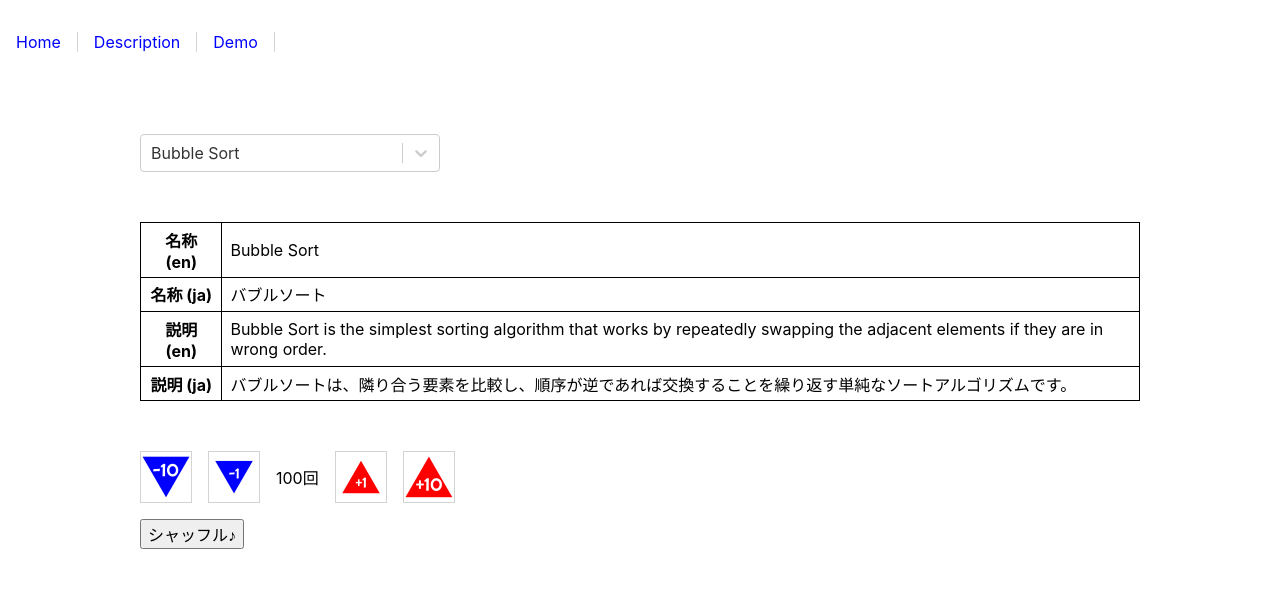
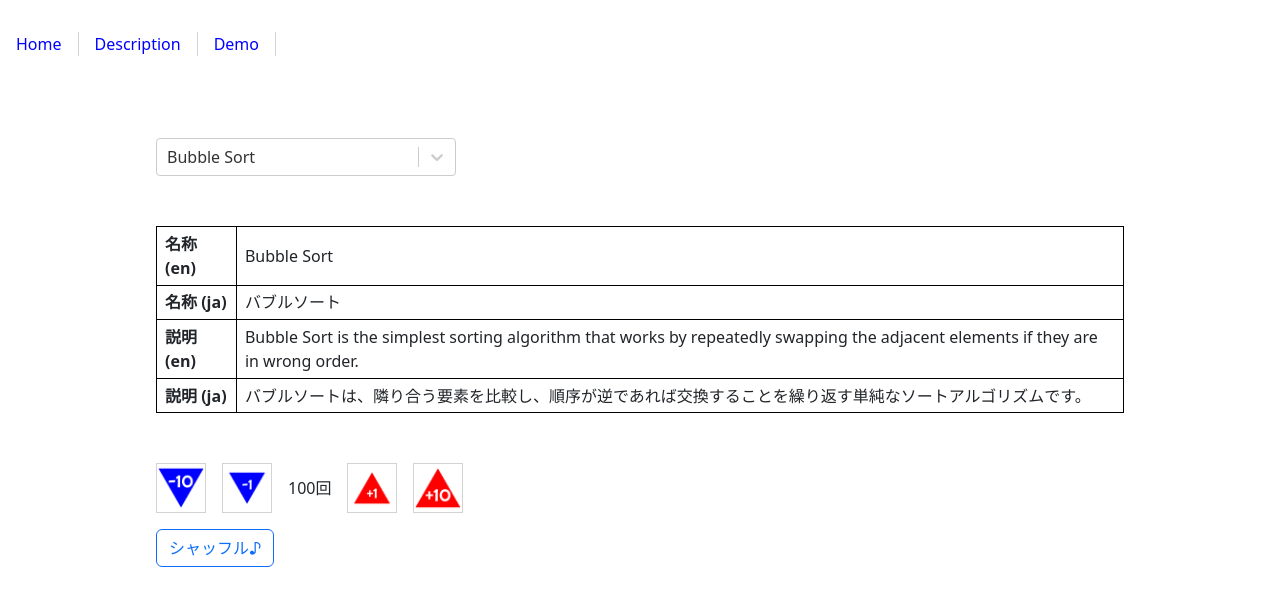
Before and after one commit to osawa-koki/sorter-demo.ts, a React (Create React App) app: page /demo in a window 1280 px wide. Shown: the top 606 px of the page. Built offline with nearby package versions, Linux system fonts and the light colour scheme.

Commit message:
bootstrap入れた。

```diff
--- a/package.json
+++ b/package.json
@@ -11,9 +11,11 @@
     "@types/node": "^16.7.13",
     "@types/react": "^18.0.0",
     "@types/react-dom": "^18.0.0",
+    "bootstrap": "^5.2.3",
     "marked": "^4.2.3",
     "node-sass": "^8.0.0",
     "react": "^18.2.0",
+    "react-bootstrap": "^2.6.0",
     "react-dom": "^18.2.0",
     "react-router-dom": "^6.4.4",
     "react-scripts": "5.0.1",
--- a/src/Pages/Demo.tsx
+++ b/src/Pages/Demo.tsx
@@ -1,5 +1,7 @@
 import React from 'react';
 import Select from 'react-select';
+
+import Button from 'react-bootstrap/Button';
 
 import Header from './Header';
 
@@ -83,7 +85,7 @@ class Demo extends React.Component {
           </div>
           <div id="DemoBody">
             <div id="DemoBodyX___">
-              <button onClick={this.Shuffle}>シャッフル♪</button>
+              <Button variant="outline-primary" onClick={this.Shuffle}>シャッフル♪</Button>
             </div>
             <div id="DemoCanvas"></div>
           </div>
--- a/src/index.tsx
+++ b/src/index.tsx
@@ -3,6 +3,8 @@ import { BrowserRouter, Route, Routes } from 'react-router-dom';
 import ReactDOM from 'react-dom/client';
 import './index.scss';
 import reportWebVitals from './reportWebVitals';
+
+import 'bootstrap/dist/css/bootstrap.min.css';
 
 // ルーティング
 import Root from './Pages/Root';
```
Also changed, not shown: 2 other files (tests, documents, lock files or other folders).
